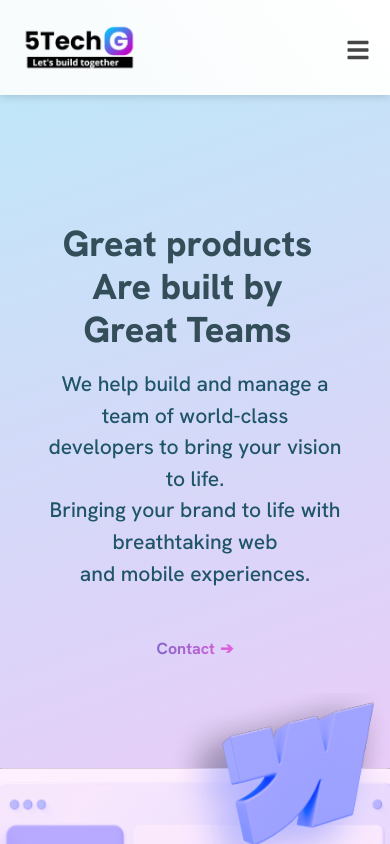
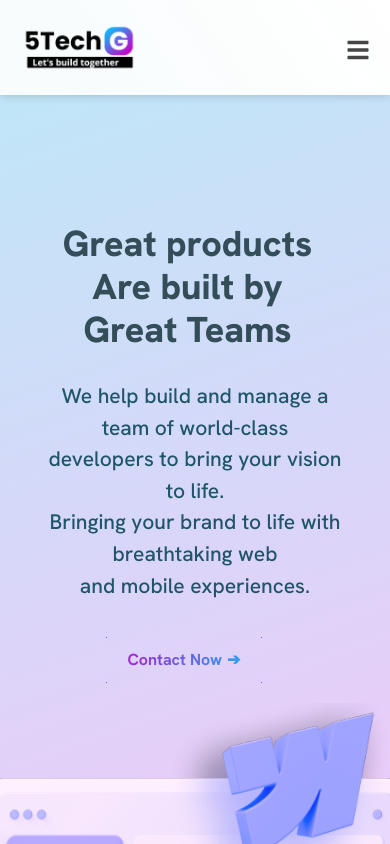
Before and after one commit to harshvyas0803/5techg, a React (Create React App) app: page / in a window 390 px wide. Shown: the top 844 px of the page. Built offline with nearby package versions, Linux system fonts and the light colour scheme.

Commit message:
button V2

```diff
--- a/src/components/Hero/Hero.css
+++ b/src/components/Hero/Hero.css
@@ -1,16 +1,17 @@
 /* Base Styles */
 .main-hero {
+
     display: flex;
     background: rgb(0, 154, 228);
     background: linear-gradient(161deg, rgba(0,154,228,0.247) 0%, rgba(255,0,232,0.253) 100%);
     min-height: 100vh;
-    padding: 20px;
+    padding: 20px;z-index: 0;
 }
 body{
     overflow-x: hidden;
 }
 h1 {
-    margin-top: 90px;
+    margin-top: 85px;
     font-size: 85px;
     font-weight: 800;margin-left:-15px;
     color: rgb(51, 78, 88);
@@ -20,7 +21,13 @@ p {
     font-weight: 500;
     font-size: 20px;
     color: #205569;
+    margin-top: 20px;
 }
+
+.navbar-in-hero{
+    z-index: 100;
+}
+
 
 .LR {
     display: flex;
@@ -28,6 +35,7 @@ p {
     align-items: center;
     margin: auto;
     width: 80%;
+    margin-top: 5px;
 }
 
 .left, .right {
@@ -100,6 +108,7 @@ p {
     }
 
     p {
+       padding-top: 20px;
         font-size: 16px;
     }
 
@@ -174,13 +183,15 @@ p {
     display: inline-block;
     padding: 10px 20px;
     text-decoration: none;
-    color: transparent; /* Initially transparent for the gradient effect */
+    color: transparent;
     background-clip: text;
     -webkit-background-clip: text;
     -webkit-text-fill-color: transparent;
-    background-image: linear-gradient(83deg, rgba(9,7,150,0.54) 0%, rgba(255,0,198,0.54) 93%); /* Text gradient */
-    border-radius: 20px; /* A good border radius for rounded edges */
-    border: 2px solid transparent; /* Transparent border initially */
+    background-image: linear-gradient(288.34deg, #11B9F9 0.43%, #C209CA 100%);
+    border-radius: 20px;
+    border: 1px solid transparent;
+    border-image-source: linear-gradient(288.34deg, #11B9F9 0.43%, #C209CA 100%);
+   margin-left: -22px;
     cursor: pointer;
     font-size: 16px;
     font-weight: bold;
@@ -189,11 +200,12 @@ p {
 
 .contact-button:hover,
 .contact-button:focus {
-    background-image: linear-gradient(83deg, rgba(9,7,150,0.54) 0%, rgba(255,0,198,0.54) 93%); /* Gradient background */
+    background-image: linear-gradient(288.34deg, #11B9F9 0.43%, #C209CA 100%);
     color: white;
-    background-clip: border-box;
-    -webkit-background-clip: border-box;
-    border: 2px solid rgba(0, 0, 5, 0);
+    background-clip: padding-box;
+    -webkit-background-clip: padding-box;
+    border: 1px solid transparent;
+    border-image-source: linear-gradient(288.34deg, #11B9F9 0.43%, #C209CA 100%);
     -webkit-text-fill-color: white;
 }
 
--- a/src/components/Hero/Hero.jsx
+++ b/src/components/Hero/Hero.jsx
@@ -17,7 +17,7 @@ const Hero = () => {
 
   return (
     <div>
-      <Navbar />
+      <Navbar className="navbar-in-hero" />
 
       <div className='main-hero'>
         <div className="LR">
@@ -35,7 +35,7 @@ const Hero = () => {
 
             {/* Updated button styling */}
             <a className="contact-button" onClick={handleCall}>
-              Contact
+              Contact Now
             </a>
           </div>
 
@@ -56,34 +56,6 @@ const Hero = () => {
 };
 
 export default Hero;
-
-
-
-
-
-
-
-
-
-
-
-
-
-
-
-
-
-
-
-
-
-
-
-
-
-
-
-
 
 
 
--- a/src/components/Navbar/Navbar.css
+++ b/src/components/Navbar/Navbar.css
@@ -8,6 +8,7 @@
   padding: 0 20px;
   position: relative;
   box-shadow: 0px 0px 10px rgba(0, 0, 0, 0.2);
+  z-index: 9;
 }
 
 html {
```
Lines whose indentation alone changed are shown as unchanged.
